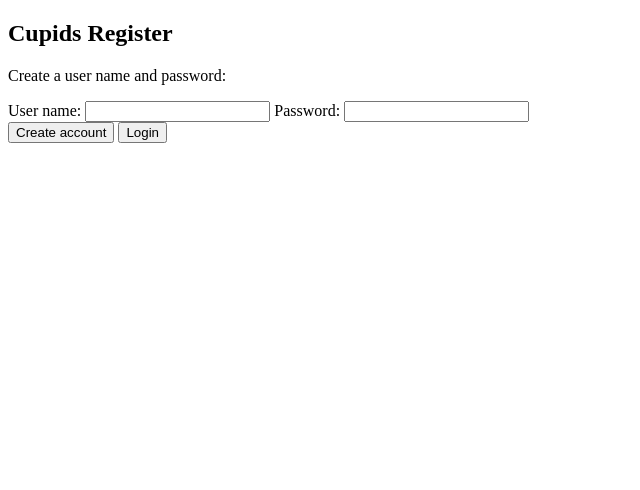
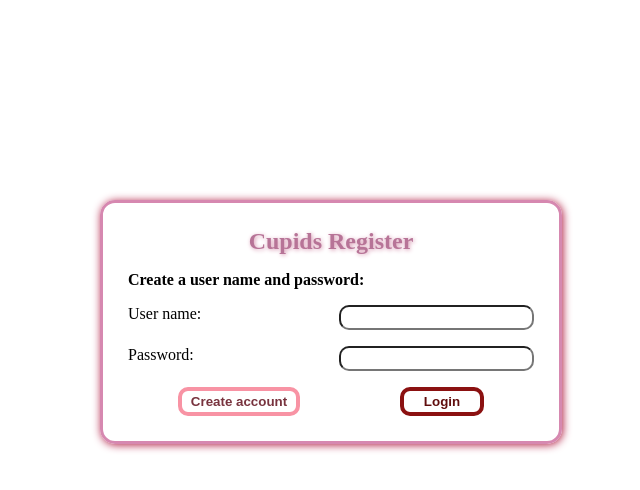
Before and after one commit to marie-cha9ne/Eksamen-MarieCEliassen, a website: page register.html in a window 1280 px wide. Shown: the whole page, without its empty margins (0-640 px from the left). Drawn offline with nearby package versions, Linux system fonts and the light colour scheme.

Commit message:
lagt til styles på reg-siden

```diff
--- a/CSS/login.css
+++ b/CSS/login.css
@@ -30,6 +30,7 @@
   grid-column: 2/3;
   grid-row: 2;
   border-radius: 10px;
+  padding:3px 7px;
 }
 #user-name:focus{
   background-color: rgba(222, 79, 79, 0.452);
@@ -43,6 +44,7 @@
   grid-column: 2/3;
   grid-row: 3;
   border-radius: 10px;
+  padding:3px 7px;
 }
 #password:focus{
   background-color: rgba(222, 79, 79, 0.452);
--- a/CSS/reg.css
+++ b/CSS/reg.css
@@ -0,0 +1,91 @@
+*{
+  margin: 0;
+}
+
+#form-parent{
+  margin: 200px 100px;
+  padding:25px;
+  width:fit-content;
+  border: 3px solid rgb(214, 136, 176);
+  border-radius:15px;
+  box-shadow: 1px 1px 9px rgb(176, 28, 65);
+}
+
+#reg-form{
+  display:grid;
+  grid-template-columns: 1fr 1fr;
+  grid-template-rows: auto;
+  gap: 1em;
+}
+
+#reg-title{
+  color:rgb(183, 116, 151);
+  text-shadow: 1px 1px 4px rgb(215, 150, 176);
+  grid-column: 1/3;
+  grid-row: 1;
+  text-align: center;
+}
+
+#info-reg-txt{
+  grid-column: 1/3;
+  grid-row: 2;
+  font-weight: bold;
+}
+
+#user-name{
+  border-radius: 10px;
+  padding:3px 7px;
+}
+#user-name:focus{
+  background-color: rgba(254, 169, 183, 0.705);
+}
+
+#password{
+  border-radius: 10px;
+  padding:3px 7px;
+}
+#password:focus{
+  background-color: rgba(254, 169, 183, 0.705);
+}
+
+#btn-container{
+  grid-column: 1/3;
+  display: flex;
+  justify-content: space-around;
+}
+
+#create-btn{
+  border:4px solid rgb(248, 147, 164);
+  border-radius: 10px;
+  background-color: transparent;
+  padding:3px 9px;
+  color:rgb(120, 51, 62);
+  font-weight: bold;
+}
+#create-btn:hover{
+  box-shadow: 1px 1px 5px rgb(253, 129, 149);
+  cursor: pointer;
+  font-size: 0.9rem;
+}
+#create-btn:focus{
+  background-color: rgb(248, 147, 164);
+  color:whitesmoke;
+}
+
+.login-btn{
+  border:4px solid rgb(139, 17, 17);
+  border-radius: 10px;
+  background-color: transparent;
+  padding:3px 20px;
+  color: rgb(96, 13, 13);
+  font-weight: bold;
+}
+.login-btn:hover{
+  box-shadow: 1px 1px 5px rgb(139, 17, 17);
+  cursor: pointer;
+  font-size: 0.9rem;
+}
+.login-btn:active{
+  background-color: rgb(139, 17, 17);
+  color:white
+}
--- a/register.html
+++ b/register.html
@@ -10,7 +10,7 @@
 <body>
   <div id="form-parent">
     <form id="reg-form">
-      <h2>Cupids Register</h2>
+      <h2 id="reg-title">Cupids Register</h2>
       <p id="info-reg-txt">Create a user name and password:</p>
       <label for="user-name">User name:</label>
       <input type="text" id="user-name" required>
```
